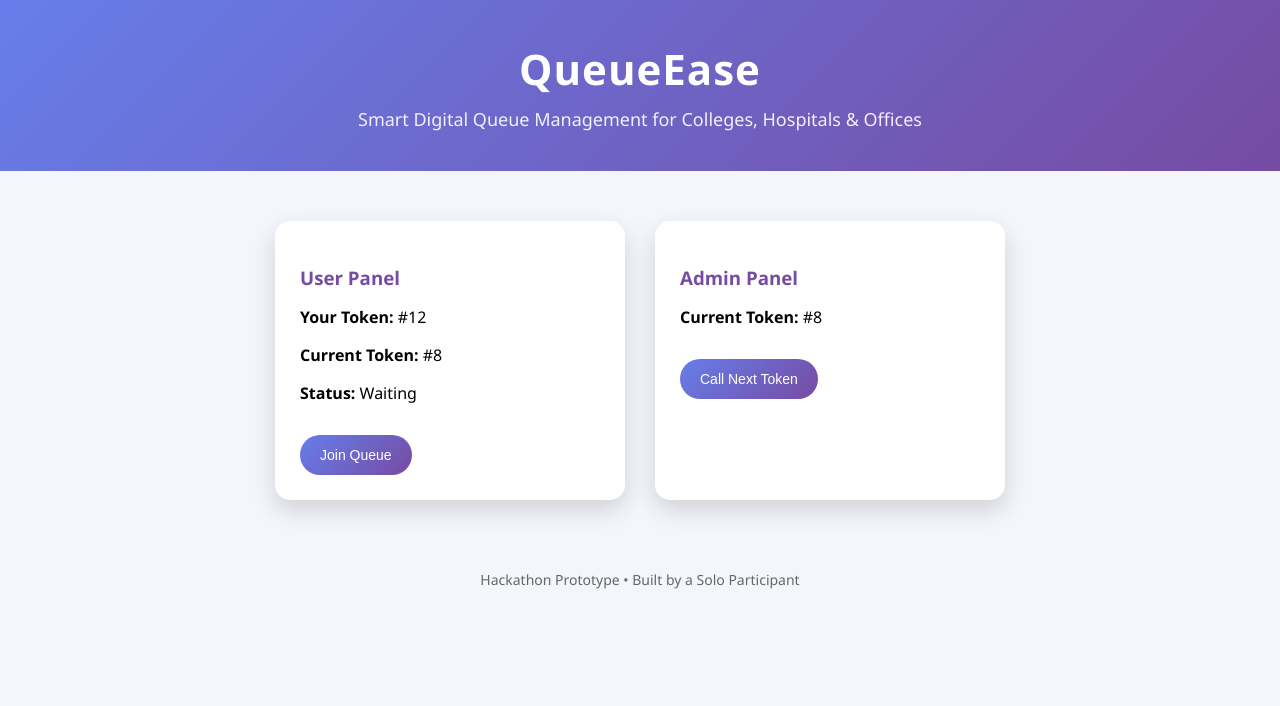
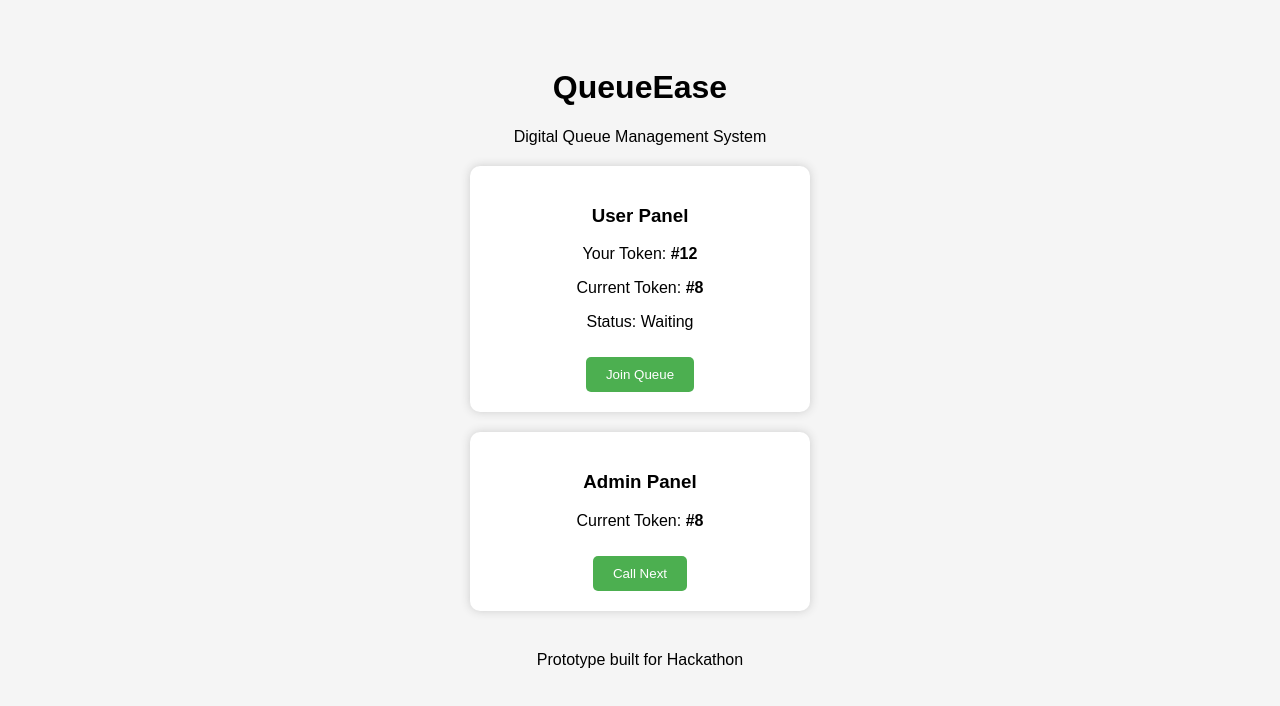
Before and after one commit to BlushNeko/SmartQueue, a plain HTML site: page index.html in a window 1280 px wide. Drawn offline with Linux system fonts and the light colour scheme.

Commit message:
Update index.html

```diff
--- a/index.html
+++ b/index.html
@@ -2,119 +2,59 @@
 <html>
 <head>
   <title>QueueEase</title>
+
   <style>
     body {
-      margin: 0;
-      font-family: 'Segoe UI', sans-serif;
-      background: #f4f6fb;
-    }
-
-    /* BANNER */
-    .banner {
-      background: linear-gradient(135deg, #667eea, #764ba2);
-      color: white;
-      padding: 40px 20px;
+      font-family: Arial;
+      background: #f5f5f5;
+      padding: 40px;
       text-align: center;
     }
 
-    .logo {
-      font-size: 42px;
-      font-weight: bold;
-      letter-spacing: 1px;
-    }
-
-    .tagline {
-      font-size: 18px;
-      margin-top: 10px;
-      opacity: 0.9;
-    }
-
-    /* MAIN CONTENT */
-    .container {
-      display: flex;
-      justify-content: center;
-      gap: 30px;
-      flex-wrap: wrap;
-      margin: 50px 20px;
-    }
-
-    .card {
+    .box {
       background: white;
+      padding: 20px;
+      margin: 20px auto;
       width: 300px;
-      padding: 25px;
-      border-radius: 15px;
-      box-shadow: 0 10px 25px rgba(0,0,0,0.15);
-      transition: transform 0.3s;
-    }
-
-    .card:hover {
-      transform: translateY(-5px);
-    }
-
-    .card h3 {
-      color: #764ba2;
-      margin-bottom: 15px;
+      border-radius: 10px;
+      box-shadow: 0 0 10px #ccc;
     }
 
     button {
-      background: linear-gradient(135deg, #667eea, #764ba2);
+      padding: 10px 20px;
+      margin-top: 10px;
+      border: none;
+      background: #4CAF50;
       color: white;
-      border: none;
-      padding: 12px 20px;
-      border-radius: 25px;
-      font-size: 14px;
+      border-radius: 5px;
       cursor: pointer;
-      margin-top: 15px;
-    }
-
-    button:hover {
-      opacity: 0.9;
-    }
-
-    footer {
-      text-align: center;
-      padding: 20px;
-      color: #666;
-      font-size: 14px;
     }
   </style>
+
 </head>
 
 <body>
 
-  <!-- BANNER WITH LOGO -->
-  <div class="banner">
-    <!-- If you upload logo.png, uncomment the line below -->
-    <!-- <img src="logo.png" width="80"> -->
+  <h1>QueueEase</h1>
+  <p>Digital Queue Management System</p>
 
-    <div class="logo">QueueEase</div>
-    <div class="tagline">
-      Smart Digital Queue Management for Colleges, Hospitals & Offices
-    </div>
+  <div class="box">
+    <h3>User Panel</h3>
+    <p>Your Token: <b>#12</b></p>
+    <p>Current Token: <b>#8</b></p>
+    <p>Status: Waiting</p>
+    <button>Join Queue</button>
   </div>
 
-  <!-- MAIN CARDS -->
-  <div class="container">
-
-    <div class="card">
-      <h3>User Panel</h3>
-      <p><b>Your Token:</b> #12</p>
-      <p><b>Current Token:</b> #8</p>
-      <p><b>Status:</b> Waiting</p>
-      <button>Join Queue</button>
-    </div>
-
-    <div class="card">
-      <h3>Admin Panel</h3>
-      <p><b>Current Token:</b> #8</p>
-      <button>Call Next Token</button>
-    </div>
-
+  <div class="box">
+    <h3>Admin Panel</h3>
+    <p>Current Token: <b>#8</b></p>
+    <button>Call Next</button>
   </div>
 
-  <footer>
-    Hackathon Prototype • Built by a Solo Participant
-  </footer>
+  <p style="margin-top:40px;">
+    Prototype built for Hackathon
+  </p>
 
 </body>
 </html>
```
